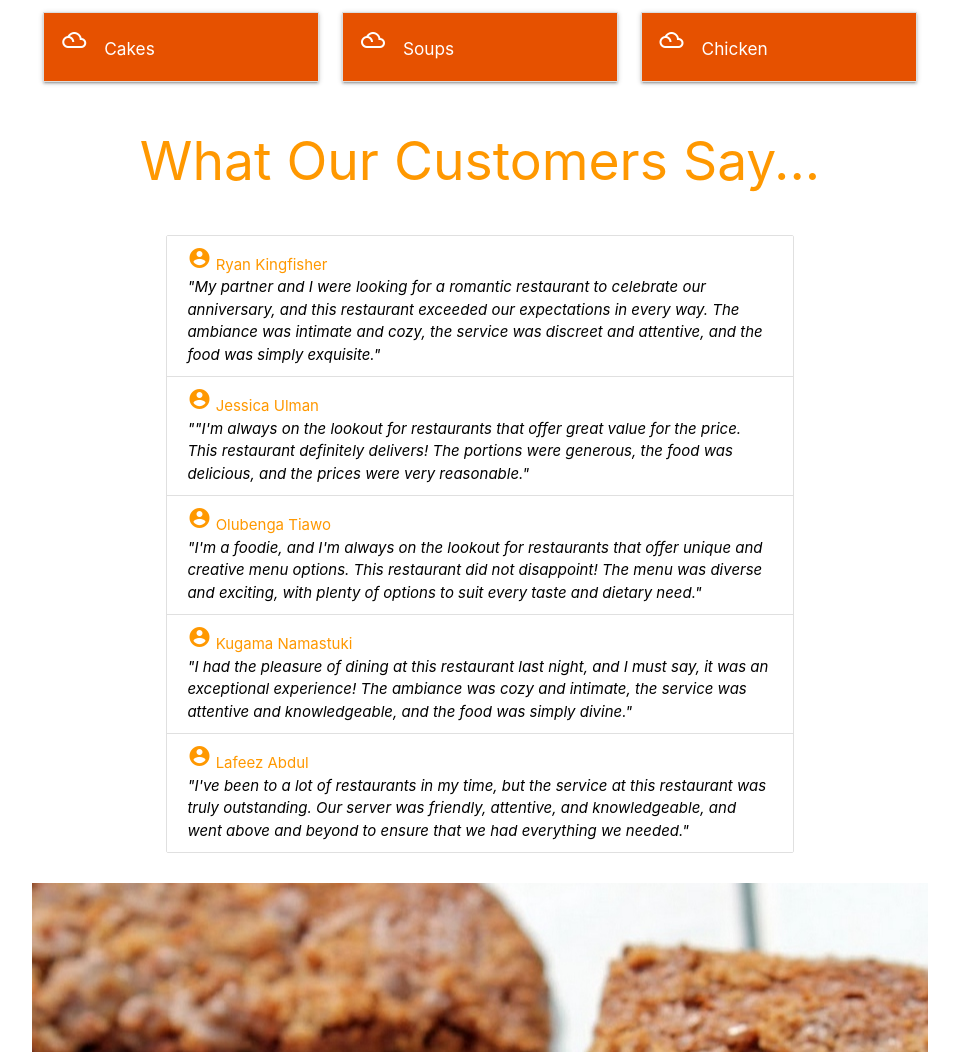
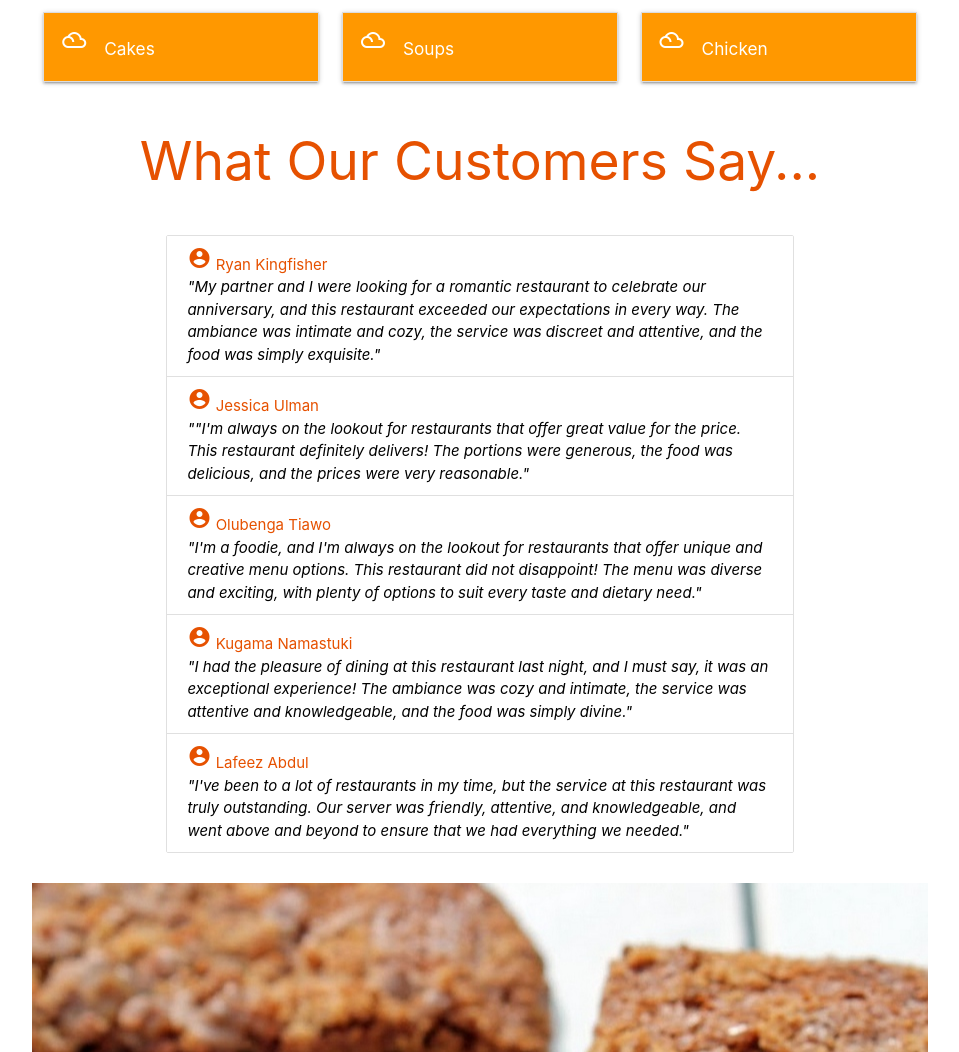
Before and after one commit to Jennysgitt/Recipe.com, a plain HTML site: page index.html in a window 1280 px wide. Shown: the part 842-1894 px from the top of the page, without its empty margins (160-1119 px from the left). Drawn offline with Linux system fonts and the light colour scheme.

Commit message:
editted text color

```diff
--- a/index.html
+++ b/index.html
@@ -40,7 +40,7 @@
     <main>
         <!-- home -->
         <div class="container">
-        <h2 class="heading orange-text darken-4">Hello there, foodies!</h2>
+        <h2 class="heading orange-text text-darken-4">Hello there, foodies!</h2>
         <p class="con black-text darken-4">You smart, loyal, you genius. You see the hedges, how I got haped up?
             Our restaurant offers a cozy and elegant ambiance, complete with a vibrant and intimate atmosphere. The food is delicious, savory, and freshly prepared, with decadent and exquisite dishes to satisfy your cravings. Our attentive and friendly staff provide prompt and courteous service, making you feel knowledgeable about our menu offerings. The warm and inviting atmosphere makes for an unforgettable dining experience, with memorable and enjoyable moments to cherish. Our diverse and creative menu features seasonal, local, and artisanal options, showcasing high-quality, freshly prepared, and expertly crafted dishes. With outstanding and impressive quality, our restaurant is delightful, charming, and highly recommended. We're scenic, romantic, family-friendly, and pet-friendly, with wheelchair accessibility and convenient location. Plus, our prices are affordable, with generous portions and unique, authentic flavors to savor.</p> <hr>
         </div>
@@ -50,7 +50,7 @@
                 <div class="col s12 l4">
                     <ul class="collapsible">
                         <li>
-                            <div class="collapsible-header orange darken-4 white-text">
+                            <div class="collapsible-header orange text-darken-4 white-text">
                                 <i class="material-icons">filter_drama</i>
                                 <h6>Cakes</h6>
                             </div>
@@ -65,7 +65,7 @@
             <div class="col s12 l4">
                 <ul class="collapsible">
                     <li>
-                        <div class="collapsible-header orange darken-4 white-text">
+                        <div class="collapsible-header orange text-darken-4 white-text">
                             <i class="material-icons">filter_drama</i>
                             <h6>Soups</h6>
                         </div>
@@ -80,7 +80,7 @@
             <div class="col s12 l4">
                 <ul class="collapsible">
                     <li>
-                    <div class="collapsible-header orange darken-4 white-text">
+                    <div class="collapsible-header orange text-darken-4 white-text">
                         <i class="material-icons">filter_drama</i>
                         <h6>Chicken</h6>
                     </div>
@@ -95,31 +95,31 @@
 
 
         <!-- customers -->
-        <h2 class="center-align orange-text darken-4">What Our Customers Say...</h2>
+        <h2 class="center-align orange-text text-darken-4">What Our Customers Say...</h2>
         <section class="section">
             <div class="container">
                 <ul class="collection">
-                    <li class="collection-item white orange-text">
+                    <li class="collection-item white orange-text text-darken-4">
                         <i class="material-icons">account_circle</i>
                         <span>Ryan Kingfisher</span> <br>
                         <i class="customers black-text">"My partner and I were looking for a romantic restaurant to celebrate our anniversary, and this restaurant exceeded our expectations in every way. The ambiance was intimate and cozy, the service was discreet and attentive, and the food was simply exquisite."</i>
                     </li>
-                    <li class="collection-item white orange-text">
+                    <li class="collection-item white orange-text text-darken-4">
                         <i class="material-icons">account_circle</i>
                         <span>Jessica Ulman</span> <br>
                         <i class="customers black-text">""I'm always on the lookout for restaurants that offer great value for the price. This restaurant definitely delivers! The portions were generous, the food was delicious, and the prices were very reasonable."</i>
                     </li>
-                    <li class="collection-item white orange-text">
+                    <li class="collection-item white orange-text text-darken-4">
                         <i class="material-icons">account_circle</i>
                         <span>Olubenga Tiawo</span> <br>
                         <i class="customers black-text">"I'm a foodie, and I'm always on the lookout for restaurants that offer unique and creative menu options. This restaurant did not disappoint! The menu was diverse and exciting, with plenty of options to suit every taste and dietary need."</i>
                     </li>
-                    <li class="collection-item white orange-text">
+                    <li class="collection-item white orange-text text-darken-4">
                         <i class="material-icons">account_circle</i>
                         <span>Kugama Namastuki</span> <br>
                         <i class="customers black-text">"I had the pleasure of dining at this restaurant last night, and I must say, it was an exceptional experience! The ambiance was cozy and intimate, the service was attentive and knowledgeable, and the food was simply divine."</i>
                     </li>
-                    <li class="collection-item white orange-text">
+                    <li class="collection-item white orange-text text-darken-4">
                         <i class="material-icons">account_circle</i>
                         <span>Lafeez Abdul</span> <br>
                         <i class="customers black-text">"I've been to a lot of restaurants in my time, but the service at this restaurant was truly outstanding. Our server was friendly, attentive, and knowledgeable, and went above and beyond to ensure that we had everything we needed."</i>
```
